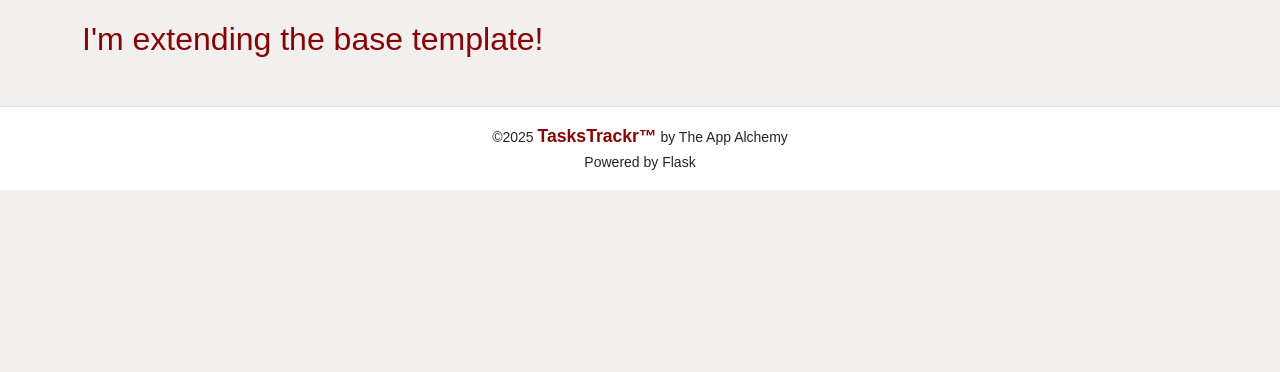
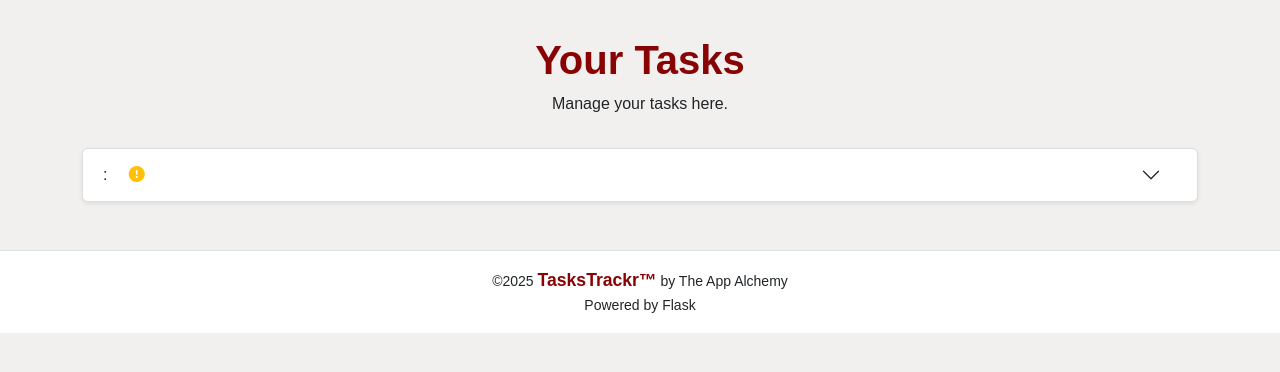
Before and after one commit to disaac318/TasksTrackr, a Flask app: page / in a window 1280 px wide. Shown: the part 56-428 px from the top of the page. Run offline with Flask 3, Linux system fonts and the light colour scheme; data that the repository does not hold is empty; some libraries are stand-ins or nearby versions; some web fonts are replaced.

Commit message:
added the accordion

```diff
--- a/templates/tasks.html
+++ b/templates/tasks.html
@@ -1,14 +1,61 @@
 {% extends "base.html" %}
 {% block content %}
 
-    <h2 class="taskTheme">I'm extending the base template!</h2>
+<div class="container text-center py-3">
+    <h1 class="taskTheme"><strong>Your Tasks</strong></h1>
+    <p>Manage your tasks here.</p>
+</div>
 
-    {% for task in tasks %}
-        {{ task.task_name }}<br>
-        {{ task.category_name }}<br>
-        {{ task.task_description }}<br>
-        {{ task.is_urgent }}<br>
-        {{ task.due_date }}<br>
-    {% endfor %}
+
+<div class="accordion"
+    id="accordionExample">
+
+
+    <!-- Accordion item -->
+
+    <div class="accordion-item shadow-sm">
+        <h2 class="accordion-header"
+            id="heading">
+            <div class="d-flex align-items-center justify-content-between w-100">
+                <!-- Accordion toggle -->
+                <button class="accordion-button collapsed flex-grow-1 me-3"
+                    type="button"
+                    data-bs-toggle="collapse"
+                    data-bs-target="#collapse"
+                    aria-expanded="false"
+                    aria-controls="collapse">
+                    <strong></strong> : &nbsp;&nbsp;<small></small>
+
+                    <i class="bi bi-exclamation-circle-fill text-warning ms-2"
+                        data-bs-toggle="tooltip"
+                        data-bs-placement="right"
+                        data-bs-custom-class="tooltip-orange"
+                        title="URGENT!"></i>
+
+                </button>
+
+
+
+
+            </div>
+        </h2>
+
+
+        <div id="collapse"
+            class="accordion-collapse collapse"
+            aria-labelledby="heading"
+            data-bs-parent="#accordionExample">
+            <div class="accordion-body">
+                <strong></strong>
+                <p></p>
+                <p class="text-muted">Logged by: </p>
+            </div>
+        </div>
+    </div>
+
+
+
+
+</div>
 
 {% endblock %}
```
